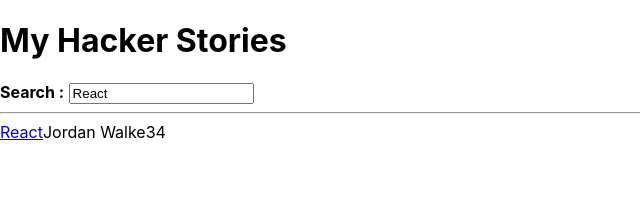
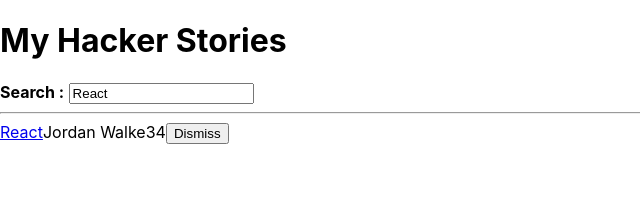
Before and after one commit to patrickcharda/hacker-stories, a React (Create React App) app: page / in a window 1280 px wide. Shown: the top 212 px of the page, without its empty margins (0-640 px from the left). Built offline with nearby package versions, Linux system fonts and the light colour scheme.

Commit message:
btnDismiss to remove a story from the list

```diff
--- a/src/App.js
+++ b/src/App.js
@@ -12,8 +12,7 @@
   return [value, setValue]
 }
 
-const App = () => {
-  const stories = [
+const initialStories = [
   {
     title: 'React',
     url: 'https://reactjs.org/',
@@ -32,10 +31,23 @@
   },
 ];
 
+const App = () => {
+
   const [searchTerm, setSearchTerm] = useSemiPersistentState(
     'search',
     'React'
   );
+
+  const [stories, setStories] = React.useState(initialStories)
+
+  const handleRemoveStory = item => {
+    const newStories = stories.filter(
+      story => item.objectID !== story.objectID
+    );
+    setStories(newStories);
+  }
+
+
 
   const handleSearch = event => {
     console.log(event.target.value) ||
@@ -66,7 +78,7 @@
 
       <hr />
 
-      <List list={searchedStories}/>
+      <List list={searchedStories} onRemoveItem={handleRemoveStory}/>
 
     </div>
   );
@@ -119,18 +131,29 @@
   );
 };*/
 
-const List = ({ list }) =>
-  list.map(({objectID, ...item}) => <Item key={item.objectID} {...item} />);
+const List = ({ list, onRemoveItem }) =>
+  list.map(item => <Item key={item.objectID} item={item} onRemoveItem={onRemoveItem}/>);
 
-const Item = ({ title, url, author, num_comments, points }) => (
+const Item = ({ item, onRemoveItem }) => (
   <div>
     <span>
-      <a href={url}>{title}</a>
+      <a href={item.url}>{item.title}</a>
     </span>
-    <span>{author}</span>
-    <span>{num_comments}</span>
-    <span>{points}</span>
+    <span>{item.author}</span>
+    <span>{item.num_comments}</span>
+    <span>{item.points}</span>
+    <span>
+      <button
+        type="button"
+        onClick={() => {
+          onRemoveItem(item)
+        }}
+      >
+        Dismiss
+      </button>
+    </span>
   </div>
 );
 
+
 export default App;
```
Lines whose indentation alone changed are shown as unchanged.
